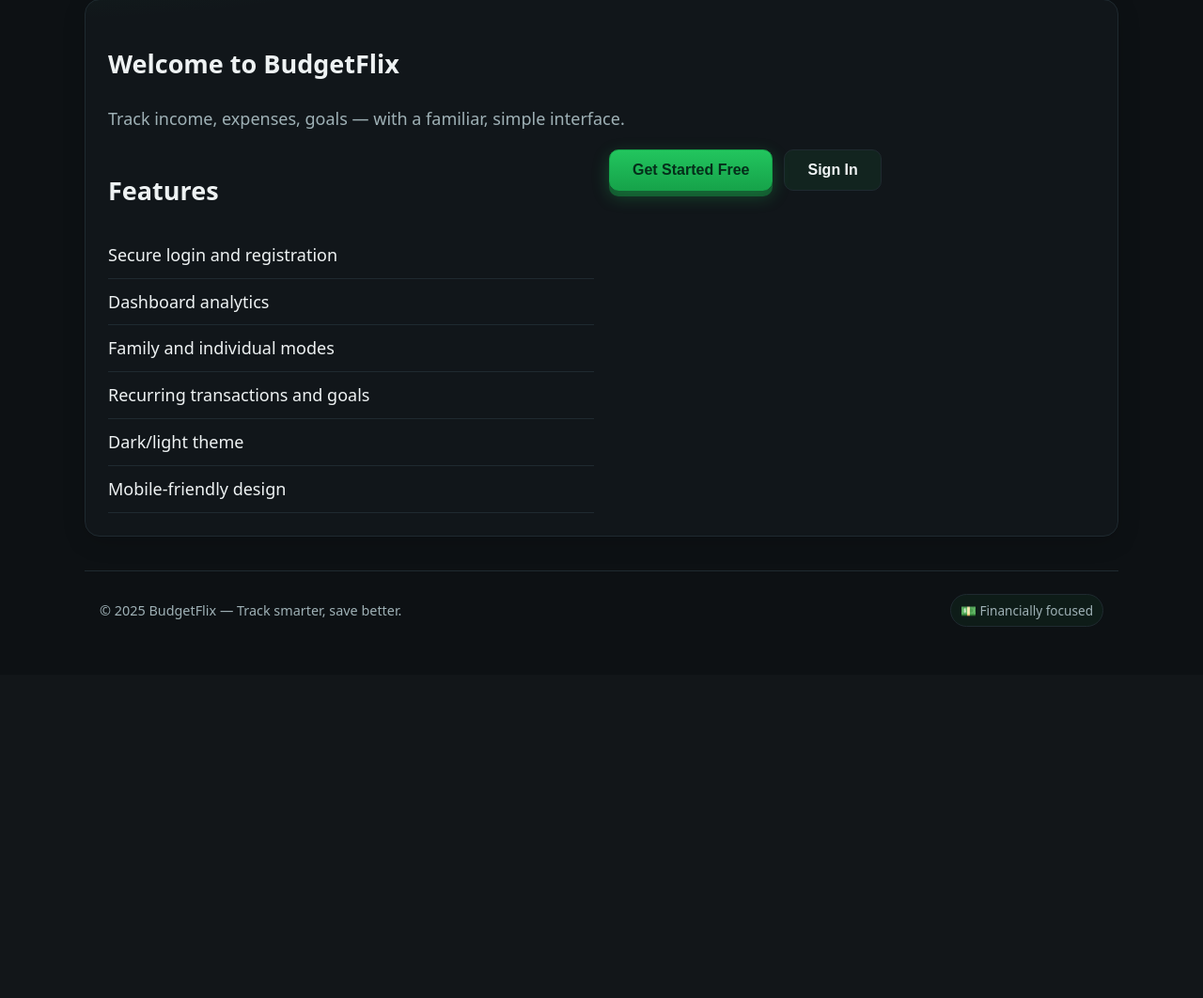
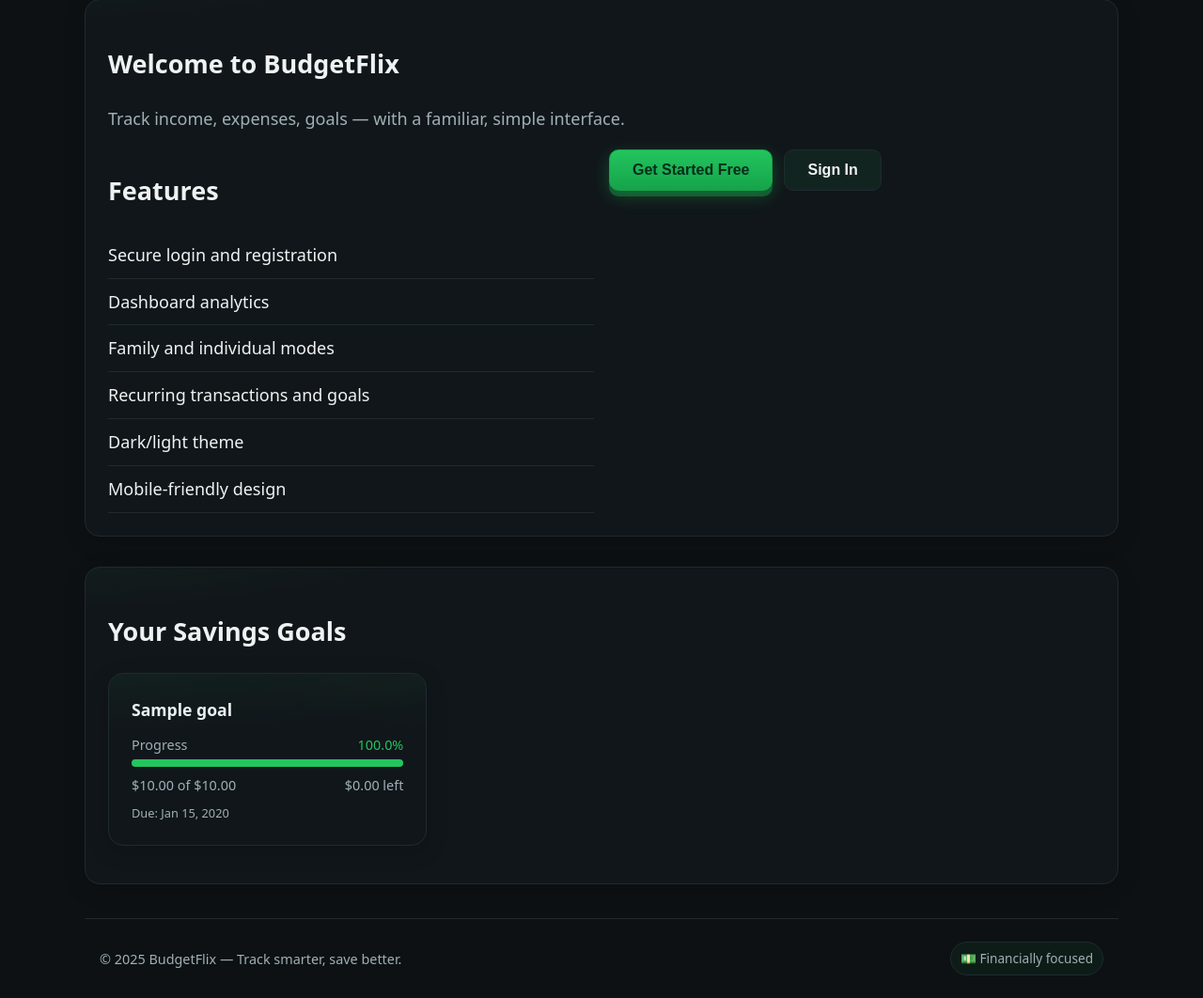
Before and after one commit to YouBhoy/Budget-Tool-Reworked, a PHP site: page / in a window 1280 px wide. Shown: the part 82-1144 px from the top of the page at 94% size. Before the commit the page ends 749 px from the top, so only its background shows below. Run offline with PHP 8.4, Linux system fonts and the light colour scheme; tables that the repository leaves empty hold one stand-in row (values such as "Sample post").

Commit message:
Prepare InfinityFree deployment version: update DB config, ready for hosting

```diff
--- a/config/config.php
+++ b/config/config.php
@@ -1,11 +1,11 @@
-<?php
+ <?php
 // BudgetFlix configuration
 
 // Update these with your InfinityFree database credentials
-define('DB_HOST', getenv('BF_DB_HOST') ?: 'localhost');
-define('DB_NAME', getenv('BF_DB_NAME') ?: 'budgetflix');
-define('DB_USER', getenv('BF_DB_USER') ?: 'root');
-define('DB_PASS', getenv('BF_DB_PASS') ?: '');
+define('DB_HOST', getenv('BF_DB_HOST') ?: 'sql106.infinityfree.com');
+define('DB_NAME', getenv('BF_DB_NAME') ?: 'if0_39815401_budgetflix');
+define('DB_USER', getenv('BF_DB_USER') ?: 'if0_39815401');
+define('DB_PASS', getenv('BF_DB_PASS') ?: 'mFF7gnZysj');
 define('DB_CHARSET', 'utf8mb4');
 
 // App settings
--- a/index.php
+++ b/index.php
@@ -40,4 +40,58 @@
 	</div>
 </section>
 
+
+<!-- Show user goals (read-only, no add/deduct/edit/delete) -->
+<section class="card" aria-labelledby="goals-title" style="margin-top: 32px;">
+	<h2 id="goals-title">Your Savings Goals</h2>
+	<?php
+		require_once __DIR__ . '/config/db.php';
+		$pdo = bf_get_pdo();
+		$goalsStmt = $pdo->prepare('SELECT name, target_amount, current_amount, due_on FROM goals ORDER BY created_at DESC');
+		$goalsStmt->execute();
+		$goals = $goalsStmt->fetchAll();
+	?>
+	<?php if (empty($goals)): ?>
+		<p class="muted">No goals yet. Create your first savings goal in your dashboard!</p>
+	<?php else: ?>
+		<div class="grid" style="grid-template-columns: repeat(auto-fill, minmax(300px, 1fr));">
+			<?php foreach ($goals as $goal): ?>
+				<?php
+					$progress = $goal['target_amount'] > 0 ? ($goal['current_amount'] / $goal['target_amount']) * 100 : 0;
+					$progress = min(100, max(0, $progress));
+					$isOverdue = $goal['due_on'] && $goal['due_on'] < date('Y-m-d') && $progress < 100;
+				?>
+				<div class="card" style="position: relative;">
+					<div class="row" style="justify-content: space-between; align-items: flex-start; margin-bottom: 12px;">
+						<h4 style="margin: 0; font-size: 1.1rem;">
+							<?php echo htmlspecialchars($goal['name']); ?>
+						</h4>
+					</div>
+					<div style="margin-bottom: 8px;">
+						<div style="display: flex; justify-content: space-between; font-size: 0.9rem; margin-bottom: 4px;">
+							<span class="muted">Progress</span>
+							<span class="<?php echo $progress >= 100 ? 'text-income' : 'text-expense'; ?>"><?php echo number_format($progress, 1); ?>%</span>
+						</div>
+						<div style="background: var(--border); height: 8px; border-radius: 4px; overflow: hidden;">
+							<div style="background: <?php echo $progress >= 100 ? 'var(--income)' : 'var(--accent)'; ?>; height: 100%; width: <?php echo $progress; ?>%; transition: width 0.3s ease;"></div>
+						</div>
+					</div>
+					<div style="display: flex; justify-content: space-between; font-size: 0.9rem; margin-bottom: 8px;">
+						<span class="muted">$<?php echo number_format($goal['current_amount'], 2); ?> of $<?php echo number_format($goal['target_amount'], 2); ?></span>
+						<span class="muted">$<?php echo number_format($goal['target_amount'] - $goal['current_amount'], 2); ?> left</span>
+					</div>
+					<?php if ($goal['due_on']): ?>
+						<div class="muted" style="font-size: 0.8rem;">
+							Due: <?php echo date('M j, Y', strtotime($goal['due_on'])); ?>
+							<?php if ($isOverdue): ?>
+								<span class="text-expense">(Overdue)</span>
+							<?php endif; ?>
+						</div>
+					<?php endif; ?>
+				</div>
+			<?php endforeach; ?>
+		</div>
+	<?php endif; ?>
+</section>
+
 <?php require_once __DIR__ . '/inc/footer.php'; ?>
```
Also changed, not shown: dashboard.php (+18 -3 lines).
